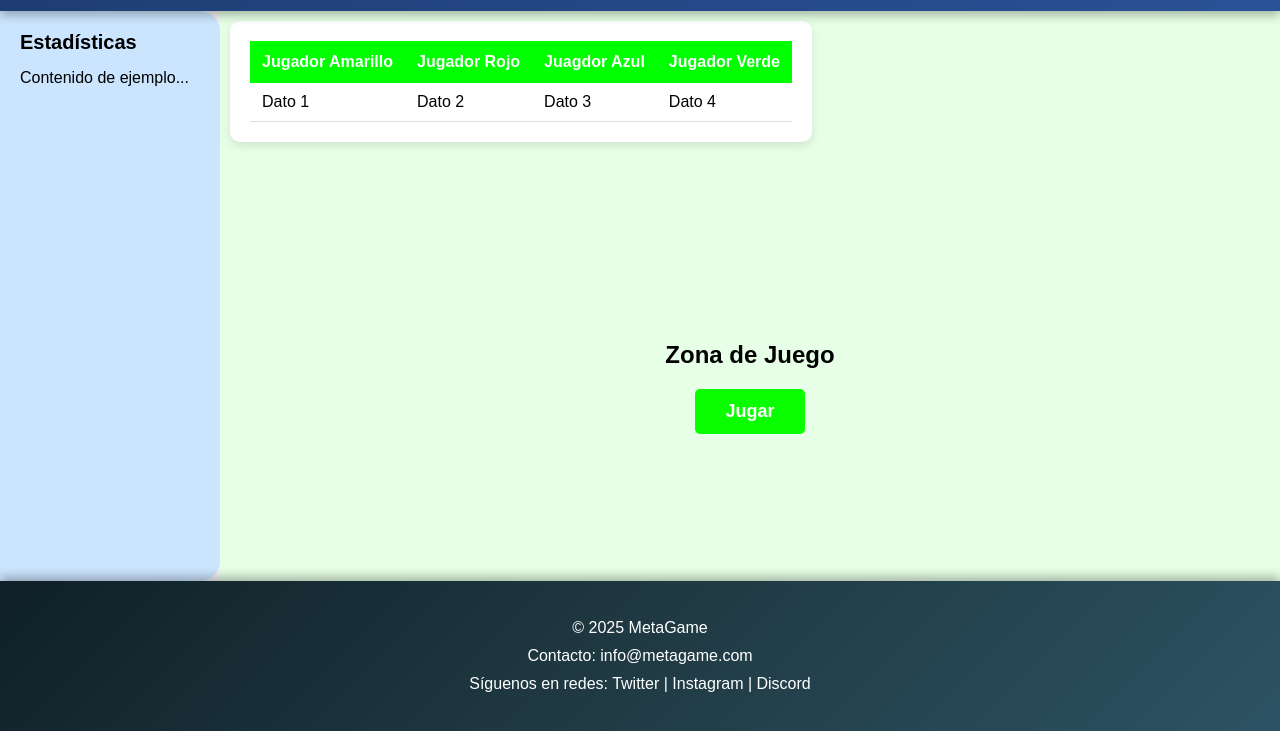
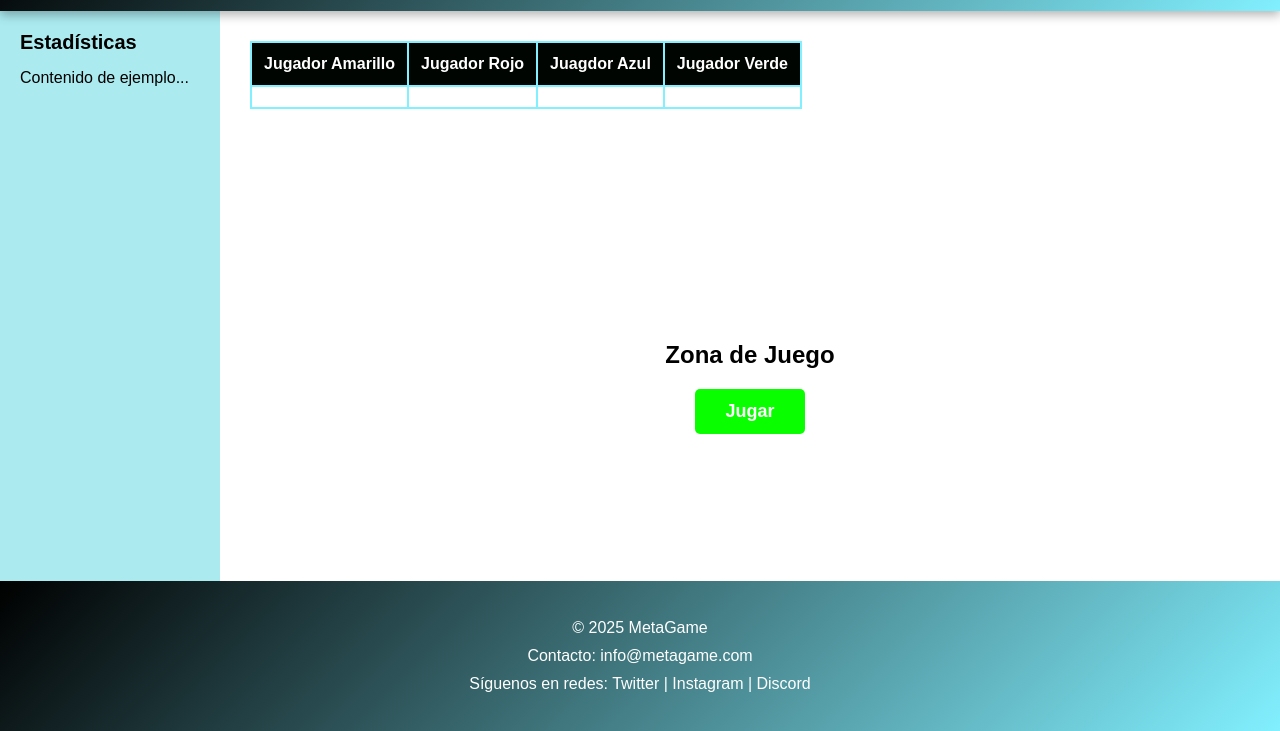
Before and after one commit to andresMansilla/MetaGame, a website: page oca.html in a window 1280 px wide. Shown: the part 69-800 px from the top of the page. Drawn offline with Linux system fonts and the light colour scheme.

Commit message:
modificacion oca

```diff
--- a/oca.css
+++ b/oca.css
@@ -6,7 +6,7 @@
 
     body {
       font-family: Arial, sans-serif;
-      background-color: #f4f4f4;
+      background-color: #ffffff;
     }
 
     header {
@@ -16,7 +16,7 @@
       width: 100%;
       height: 80px;
       padding: 20px 40px;
-      background: linear-gradient(135deg, #1e3c72, #2a5298);
+      background: linear-gradient(135deg, #000000, #82f0ff);
       color: white;
       z-index: 2;
       display: flex;
@@ -43,7 +43,7 @@
     }
 
     nav a:hover {
-      color: #99ffff;
+      color: #000000;
     }
 
     main {
@@ -54,31 +54,29 @@
 
     .estadisticas {
       width: 220px;
-      background-color: #cce5ff;
+      background-color: #abebf0;
       padding: 20px;
-      border-top-right-radius: 20px;
-      border-bottom-right-radius: 20px;
     }
 
     .estadisticas h2 {
       margin-bottom: 15px;
       font-size: 20px;
+
     }
 
     .contenido {
       flex: 1;
-      background-color: #e6ffe6;
+      background-color: #ffffff;
       display: flex;
       align-items: flex-start;
       justify-content: center;
       padding: 30px;
+
     }
 
     .tabla-container {
-      background-color: white;
-      border-radius: 10px;
+      background-color: rgb(255, 255, 255);
       padding: 20px;
-      box-shadow: 0 4px 10px rgba(0,0,0,0.1);
       position: absolute;
       top: 90px;
       left: 230px;
@@ -88,10 +86,14 @@
       border-collapse: collapse;
       width: 100%;
       min-width: 400px;
+
     }
-
+    table, th, td {
+      border: 2px solid #82f0ff;
+      border-collapse: collapse;
+    }
     table th {
-      background-color: #00ff00;
+      background-color: #010501;
       color: white;
       padding: 12px;
       text-align: left;
@@ -100,11 +102,10 @@
 
     table td {
       padding: 10px 12px;
-      border-bottom: 1px solid #ddd;
     }
 
     table tr:hover {
-      background-color: #f0f0f0;
+      background-color: #f3f3f3;
     }
 
     .juego {
@@ -139,7 +140,6 @@
       width: 100%;
       height: 150px;
       padding: 20px 40px;
-      background: linear-gradient(135deg, #0f2027, #203a43, #2c5364);
       color: white;
       z-index: 2;
       display: flex;
@@ -147,5 +147,5 @@
       justify-content: center;
       align-items: center;
       gap: 10px;
-      box-shadow: 0 -4px 10px rgba(0,0,0,0.3);
+        background: linear-gradient(135deg, #000000, #82f0ff);
     }
--- a/oca.html
+++ b/oca.html
@@ -36,10 +36,10 @@
           </thead>
           <tbody>
             <tr>
-              <td>Dato 1</td>
-              <td>Dato 2</td>
-              <td>Dato 3</td>
-              <td>Dato 4</td>
+              <td></td>
+              <td></td>
+              <td></td>
+              <td></td>
             </tr>
           </tbody>
         </table>
```
Also changed, not shown: 2 other files.
